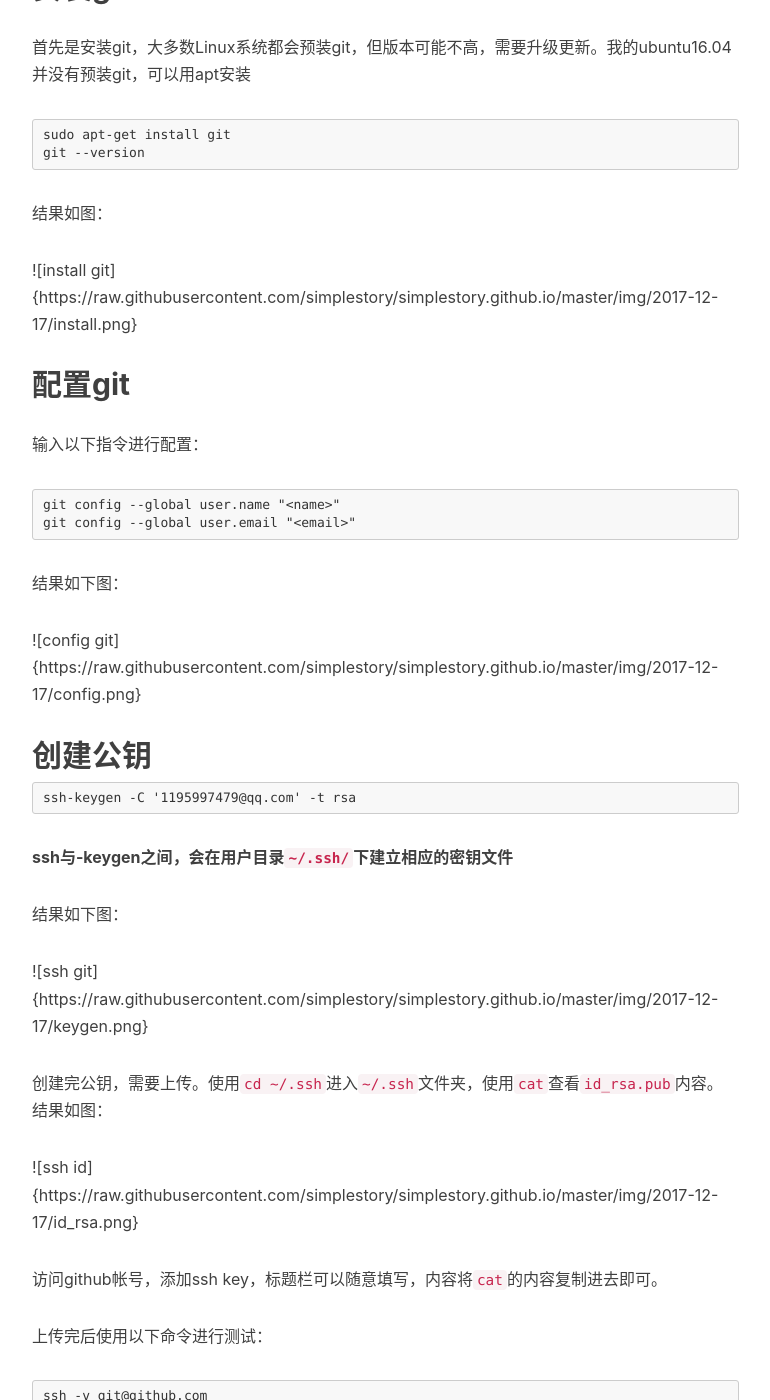
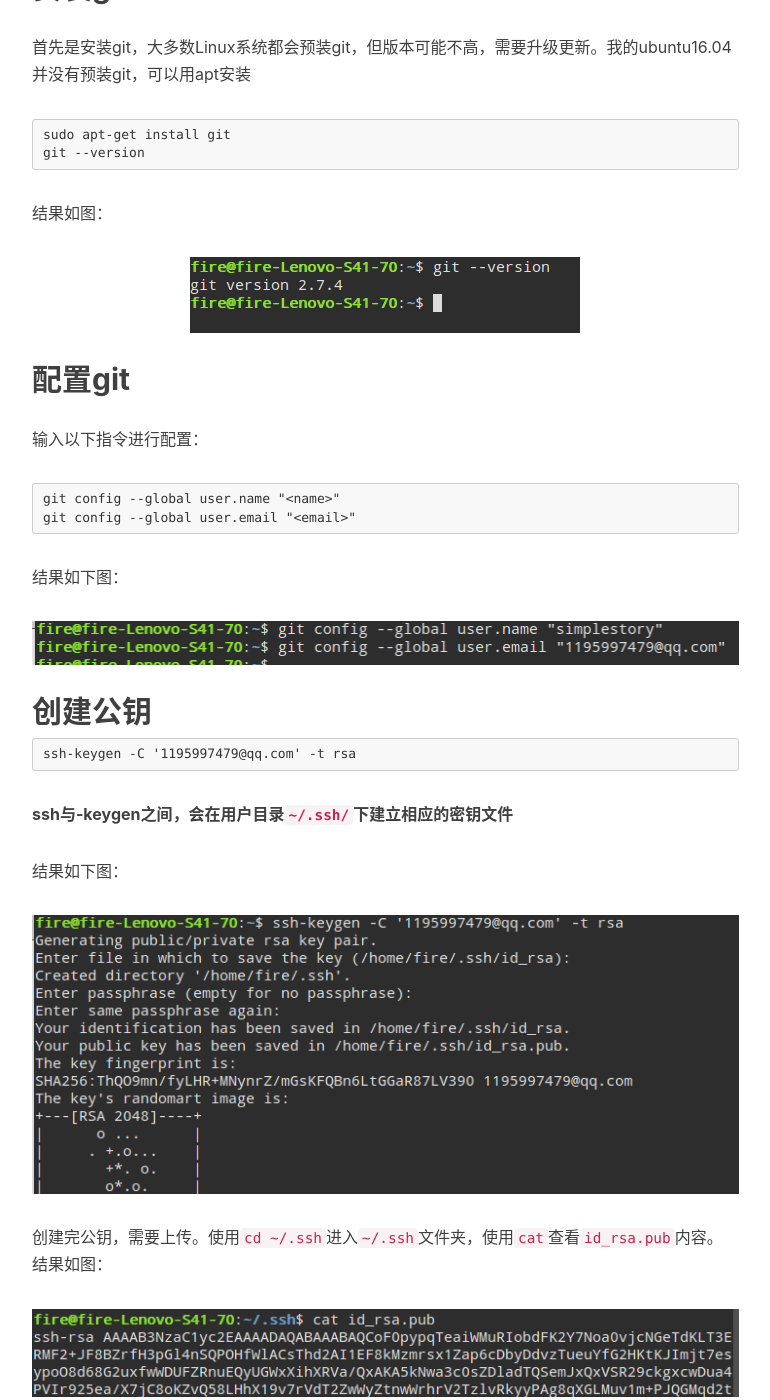
Before and after one commit to simplestory/simplestory.github.io, a Jekyll site: the page built from _posts/2017-12-17-ubuntu配置git.md, in a window 1280 px wide and 1400 px high, scrolled down 627 px. Shown: the whole window, without its empty margins (233-1003 px from the left). Built offline with Jekyll 4.4.1, drawn with Linux system fonts in a browser that asks for light colours; nearby versions of some CDN libraries; comment, search, counter and statistics services are not loaded; some of the changed text lies outside the part shown.

Commit message:
语法修改

````diff
--- a/_posts/2017-12-17-ubuntu配置git.md
+++ b/_posts/2017-12-17-ubuntu配置git.md
@@ -22,7 +22,7 @@ git --version
 ```
 结果如图：
 
-![install git]{https://raw.githubusercontent.com/simplestory/simplestory.github.io/master/img/2017-12-17/install.png}
+![install git](https://raw.githubusercontent.com/simplestory/simplestory.github.io/master/img/2017-12-17/install.png)
 
 ## 配置git
 
@@ -34,7 +34,7 @@ git config --global user.email "<email>"
 
 结果如下图：
 
-![config git]{https://raw.githubusercontent.com/simplestory/simplestory.github.io/master/img/2017-12-17/config.png}
+![config git](https://raw.githubusercontent.com/simplestory/simplestory.github.io/master/img/2017-12-17/config.png)
 
 ## 创建公钥
 
@@ -46,12 +46,12 @@ ssh-keygen -C '1195997479@qq.com' -t rsa
 
 结果如下图：
 
-![ssh git]{https://raw.githubusercontent.com/simplestory/simplestory.github.io/master/img/2017-12-17/keygen.png}
+![ssh git](https://raw.githubusercontent.com/simplestory/simplestory.github.io/master/img/2017-12-17/keygen.png)
 
 创建完公钥，需要上传。使用`cd ~/.ssh`进入`~/.ssh`文件夹，使用`cat`查看`id_rsa.pub`内容。
 结果如图：
 
-![ssh id]{https://raw.githubusercontent.com/simplestory/simplestory.github.io/master/img/2017-12-17/id_rsa.png}
+![ssh id](https://raw.githubusercontent.com/simplestory/simplestory.github.io/master/img/2017-12-17/id_rsa.png)
 
 访问github帐号，添加ssh key，标题栏可以随意填写，内容将`cat`的内容复制进去即可。
 
@@ -61,4 +61,4 @@ ssh -v git@github.com
 ```
 看到以下信息则表示验证成功：
 
-![git]{https://raw.githubusercontent.com/simplestory/simplestory.github.io/master/img/2017-12-17/success.png}
+![git](https://raw.githubusercontent.com/simplestory/simplestory.github.io/master/img/2017-12-17/success.png)
````
